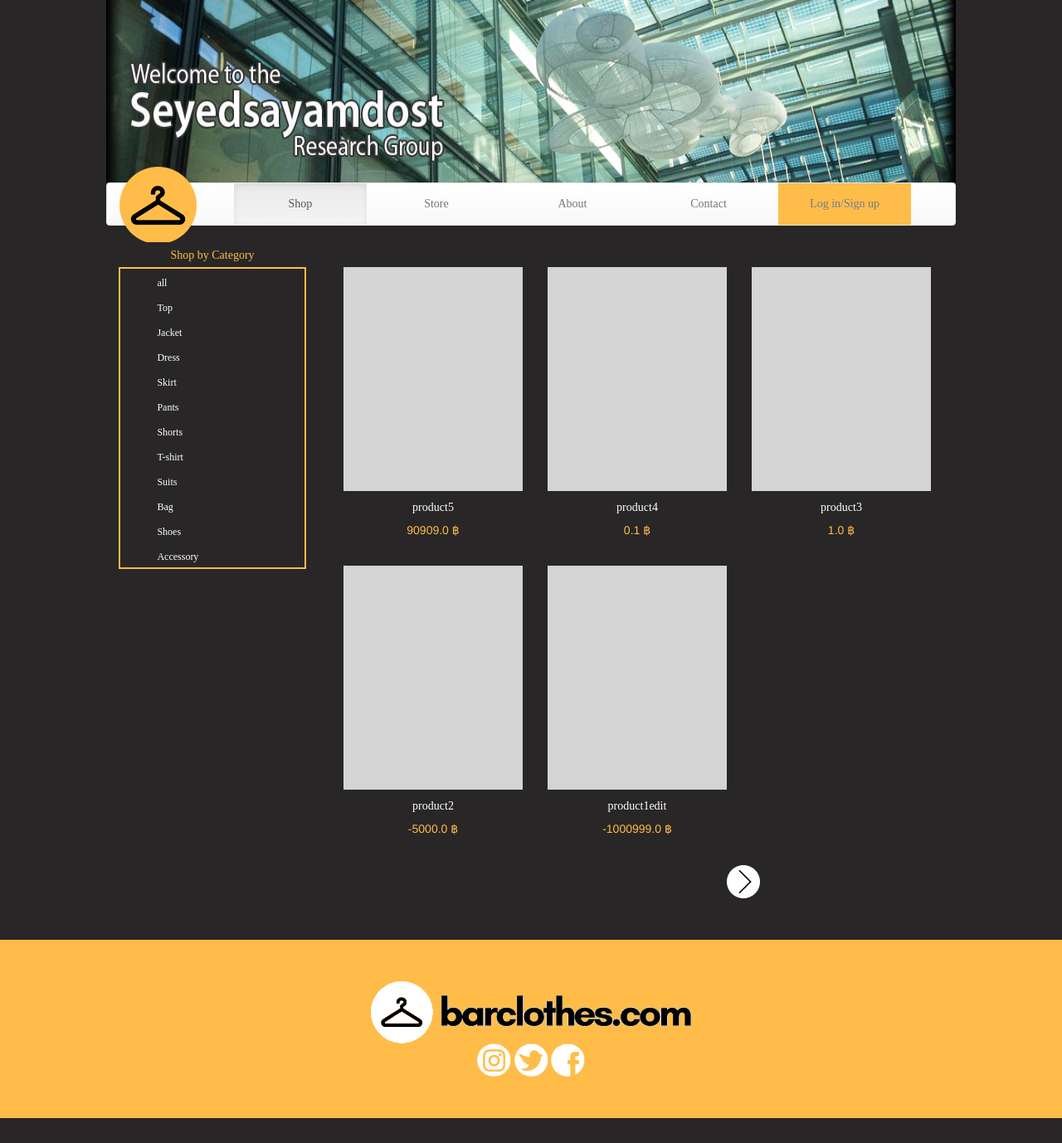
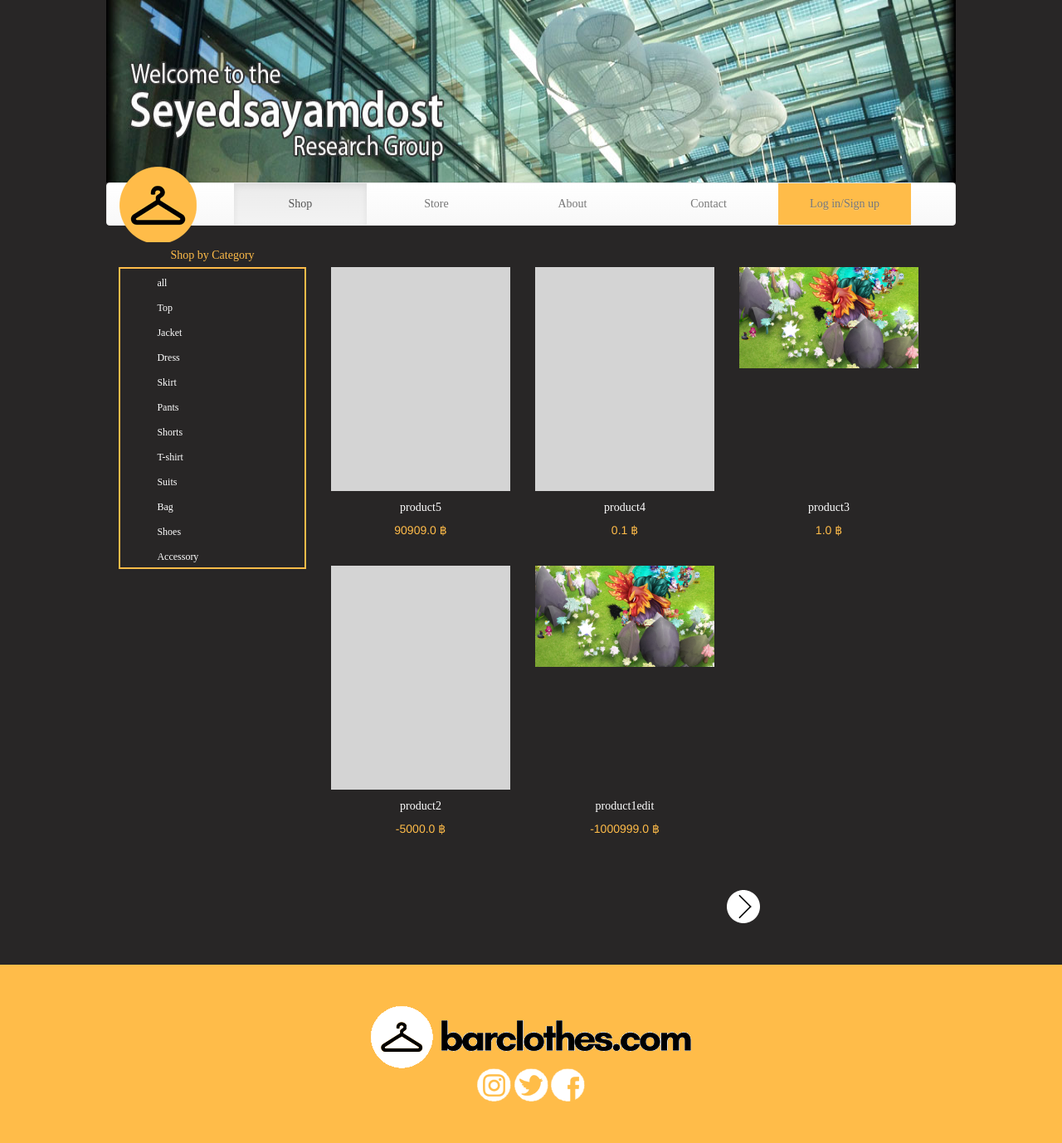
Before and after one commit to iitim/BarClothes, a Django app: page /shop/ in a window 1280 px wide. Shown: the whole page at 83% size. Before the commit the page ends 1348 px from the top, so only its background shows below. Run offline with Django 3.2, Linux system fonts and the light colour scheme; data comes from the database, SQL or seed files in the repository; both versions use the stored data as it was after the commit; some libraries are stand-ins or nearby versions; some web fonts are replaced.

Commit message:
TRULY complete (cycle 1)
- can render product picture
- fix bug unequal-high picture

```diff
--- a/src/catalog/templates/catalog.html
+++ b/src/catalog/templates/catalog.html
@@ -1,6 +1,8 @@
 {% extends 'base.html' %}
 
 {% load staticfiles %}
+
+{% load static %}
 
 {% block stylesheet %}
   <link rel="stylesheet" href="{% static 'css/catalog.css' %}">
@@ -27,22 +29,34 @@
       </div>
     </aside>
   </div>
-  <div class="col-md-9">
+  <div class="product-page col-md-9">
     {% for row in all_full_row %}
-    <div class="img-with-text" >
+    <div class="row imgage" >
+      {% for product in row %}
+      <div class="col-md-4">
+        <img class="product-image" src="/media/{{product.picture}}">
+      </div>
+      {% endfor %}
+    </div>
+    <div class="row text" >
       {% for product in row %}
       <div class="product col-md-4">
-        <img class="product-image" src="{% static 'img/Catalog-minimize.jpg' %}">
         <p>{{product.name}}</p>
         <h5>{{product.price}} ฿</h5>
       </div>
       {% endfor %}
     </div>
     {% endfor %}
-    <div class="img-with-text" >
+    <div class="row imgage" >
+      {% for product in remain_row %}
+      <div class="col-md-4">
+        <img class="product-image" src="/media/{{product.picture}}">
+      </div>
+      {% endfor %}
+    </div>
+    <div class="row text" >
       {% for product in remain_row %}
       <div class="product col-md-4">
-        <img class="product-image" src="{% static 'img/Catalog-minimize.jpg' %}">
         <p>{{product.name}}</p>
         <h5>{{product.price}} ฿</h5>
       </div>
--- a/src/main/models.py
+++ b/src/main/models.py
@@ -19,7 +19,7 @@ class Product(models.Model):
     price = models.FloatField()
     detail = models.CharField(max_length=500)
     amount = models.IntegerField()
-    picture = models.ImageField(upload_to='product_pic/', default = 'static/img/catalog-minimize.jpg')
+    picture = models.ImageField(upload_to='product_pic/', default = 'product_pic/catalog-minimize.jpg')
     #seller = models.ForeignKey(SellerExtendData, on_delete=models.CASCADE)
 
 class Tag(models.Model):
--- a/static/static/css/catalog.css
+++ b/static/static/css/catalog.css
@@ -1,9 +1,17 @@
-.img-with-text {
-  padding-top: 30px;
-  padding-bottom: 30px;
+.product-page{
+    padding-top: 30px;
+    padding-bottom: 30px;
 }
 
-.img-with-text h5 {
+.imgage {
+    width: 100%
+}
+
+.text {
+    width: 100%
+}
+
+.text h5 {
     color: #ffbc49;
 }
 
```
Also changed, not shown: src/db.sqlite3, static/media/product_pic/Catalog-minimize.jpg (added), static/media/product_pic/Catalog-minimize_9G03x7I.jpg (added), static/media/product_pic/Catalog-minimize_guMwUuR.jpg (added), static/media/product_pic/test.jpg (added), static/media/product_pic/test_EL6bG5P.jpg (added), static/media/product_pic/test_mO2MlpW.jpg (added).
